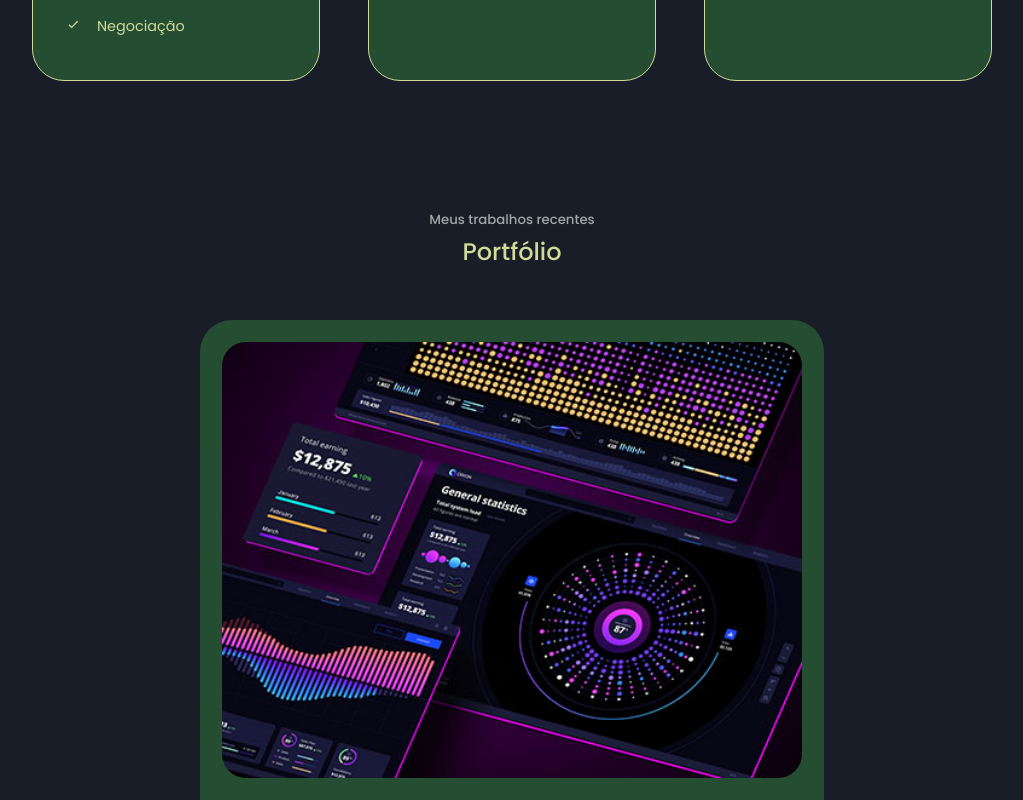
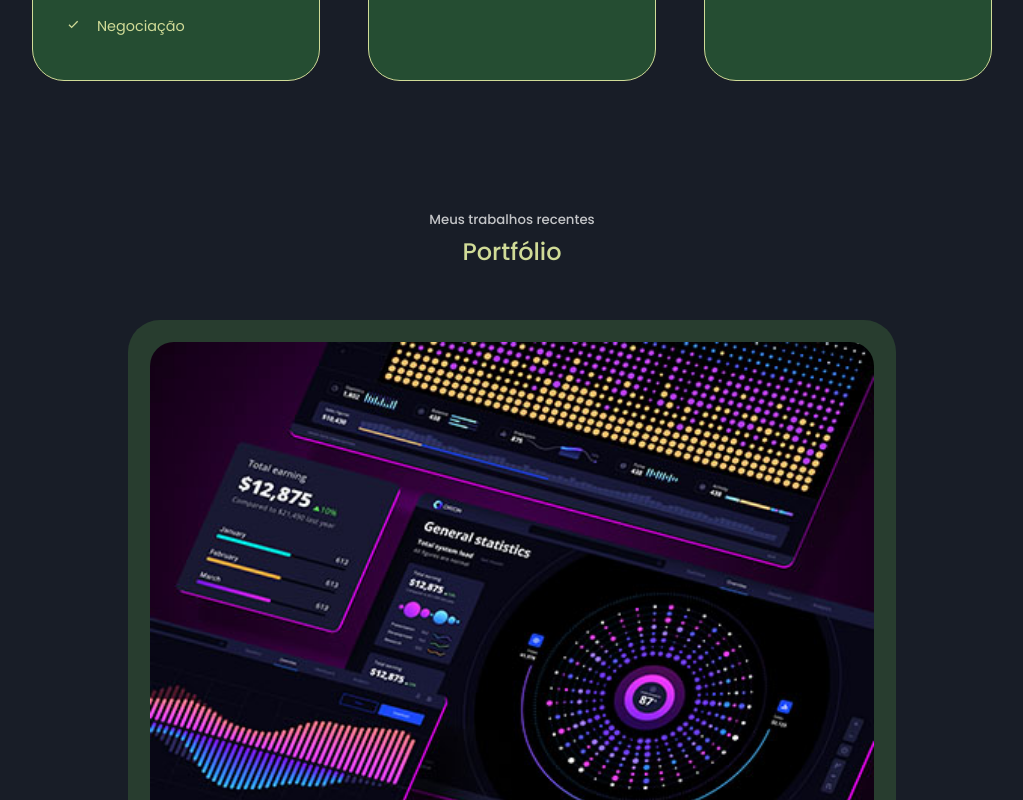
Before and after one commit to SamuelR499/my-portfolio, a React (Create React App) app: page / in a window 1280 px wide. Shown: the part 2000-2800 px from the top of the page, without its empty margins (128-1151 px from the left). Built offline with nearby package versions, Linux system fonts and the light colour scheme; the HTML template or start-up script is replaced by a standard one.

Commit message:
style: modificações em cores, dos carroceis, espaçamento em geral,

```diff
--- a/src/components/about/About.css
+++ b/src/components/about/About.css
@@ -117,7 +117,10 @@ font-weight: bold;
     text-align:  center;
   }
   .about_content p {
-    margin: 1.5rem 0;
-
+    margin: 1.5rem 2rem;
+    text-align: left;
+  }
+  .btn-about {
+    margin: 0 2rem;
   }
 }
--- a/src/components/about/About.jsx
+++ b/src/components/about/About.jsx
@@ -38,7 +38,9 @@ const About = () => {
             </div>
             <p>Olá bem-vindo ao meu portfólio, eu tenho 24 anos de idade, eu moro no interior de São Paulo e sou estudante na <a href="https://www.betrybe.com/?utm_medium=cpc&utm_source=google&utm_campaign=Brand&utm_content=ad03_din_h&gclid=Cj0KCQjw54iXBhCXARIsADWpsG92yodheVHZPJ3XOEeEv7CncpBQ0r7pRYb16Zvt-s-8DhPmJ0kzRVsaApvBEALw_wcB" id="trybe" target="blank">Trybe</a>. Eu gosto de ser desenvolvedor e meu principal hobbie é passar tempo com família e amigos.</p>
           </div>
+          <div className='btn-about'>
           <a href="#contact" className="btn btn-primary">Let's Talk</a>
+          </div>
       </div>
     </section>
   )
--- a/src/components/footer/Footer.css
+++ b/src/components/footer/Footer.css
@@ -17,12 +17,20 @@ footer a {
     display: inline-block;
 }
 
+.footer_logo:hover {
+    color: var(--color-bg-diff);
+}
+
 .permalinks {
     display: flex;
     flex-wrap: wrap;
     justify-content: center;
     gap: 2rem;
     margin: 0 auto 3rem;
+}
+
+.permalinks a:hover {
+    color: var(--color-bg-diff);
 }
 
 .footer_socials {
--- a/src/components/portfolio/Portfolio.css
+++ b/src/components/portfolio/Portfolio.css
@@ -1,15 +1,19 @@
+.container.portfolio_container {
+    width: 60%;
+    padding-bottom: 4rem;
+}
+
 #portfolio {
     margin-top: 8rem;
 }
 
-.test {
-    width: 70%;
-    padding: 0 2rem;
-    margin: 0 auto;
+
+.swiper-pagination-clickable .swiper-pagination-bullet {
+    background: var(--color-primary);
 }
 
 .portfolio_item {
-    background: var(--color-bg-variant);
+    background: var(--color-bg-diff);
     padding: 1.3rem;
     border-radius:  2rem;
     border: 1px solid transparent;
@@ -64,15 +68,17 @@
 }
 
   /*=============== MEDIA QUERIES { SMALL DEVICES} ===============*/
-@media screen and (max-width: 600px) {
-    .portfolio_container {
-        grid-template-columns: 1fr;
-        gap: 1rem;
+  @media screen and (max-width: 1024px) {
+    .container.portfolio_container {
+        width: 80%;
     }
 
-    .test {
-        width: 100%;
-        padding: 0 1rem;
-        margin: 0 auto;
+}
+  /*=============== MEDIA QUERIES { SMALL DEVICES} ===============*/
+  @media screen and (max-width: 600px) {
+    .container.portfolio_container {
+        width: var(--container-width-sm);
     }
+
+
 }
--- a/src/components/portfolio/Portfolio.jsx
+++ b/src/components/portfolio/Portfolio.jsx
@@ -11,11 +11,10 @@ const Portfolio = () => {
     <section id="portfolio">
       <h5>Meus trabalhos recentes</h5>
       <h2> Portfólio</h2>
-      <div className="test">
         <Swiper
           className="container portfolio_container"
           modules={[Pagination]}
-          spaceBetween={50}
+          spaceBetween={40}
           slidesPerView={1}
           pagination={{ clickable: true }}
         >
@@ -54,7 +53,6 @@ const Portfolio = () => {
             </SwiperSlide>
           )}
         </Swiper>
-      </div>
     </section>
   );
 };
--- a/src/components/testimonials/Testimonials.css
+++ b/src/components/testimonials/Testimonials.css
@@ -1,14 +1,14 @@
 .container.testimonials_container {
-    width: 100%;
+    width: 80%;
+    padding-bottom: 4rem;
 }
 
 #testimonials {
     margin-top: 6rem;
 }
-.test {
-    width: 70%;
-    padding: 0 2rem;
-    margin: 0 auto;
+
+.swiper-pagination-clickable .swiper-pagination-bullet {
+background: var(--color-primary);
 }
 
 .client_avatar {
@@ -21,7 +21,7 @@
 }
 
 .testimonial {
-    background:  var(--color-bg-variant);
+    background: var(--color-bg-diff);
     text-align: center;
     padding: 2rem;
     border-radius: 2rem;
@@ -31,21 +31,30 @@
 .client_review {
     color: var(--color-light);
     font-weight: 400;
+    font-size: large;
     display: block;
     width: 100%;
     margin: 0.8rem auto 0;
 }
 
   /*=============== MEDIA QUERIES { SMALL DEVICES} ===============*/
-  @media screen and (max-width: 600px) {
-    .testimonials_container {
-        grid-template-columns: 1fr;
-        gap: 1rem;
+  @media screen and (max-width: 1024px) {
+    .container.testimonials_container {
+        width: 80%;
     }
 
-    .test {
-        width: 100%;
-        padding: 0 1rem;
-        margin: 0 auto;
+    .client_review {
+        font-size: medium;
     }
 }
+  /*=============== MEDIA QUERIES { SMALL DEVICES} ===============*/
+  @media screen and (max-width: 600px) {
+    .container.testimonials_container {
+        width: var(--container-width-sm);
+    }
+
+    .client_review {
+        font-size: medium;
+    }
+
+}
--- a/src/components/testimonials/Testimonials.jsx
+++ b/src/components/testimonials/Testimonials.jsx
@@ -16,7 +16,6 @@ const Testimonials = () => {
     <section id="testimonials">
       <h5>Recomendaçoẽs sobre mim</h5>
       <h2>Depoimentos</h2>
-      <div className="test">
         <Swiper
           className="container testimonials_container"
           modules={[Pagination]}
@@ -38,7 +37,6 @@ const Testimonials = () => {
             </SwiperSlide>
           )}
         </Swiper>
-      </div>
     </section>
   );
 };
--- a/src/index.css
+++ b/src/index.css
@@ -15,7 +15,8 @@
   --color-primary: #D0DB97;
   --color-primary-variant: #69B578;
   --color-white: #fff;
-  --color-light: rgba(255, 255, 255, 0.6);
+  --color-light: rgba(255, 255, 255, 0.747);
+  --color-bg-diff: #283d2f;
 
   --container-width-lg: 75%;
   --container-width-md: 86%;
```
